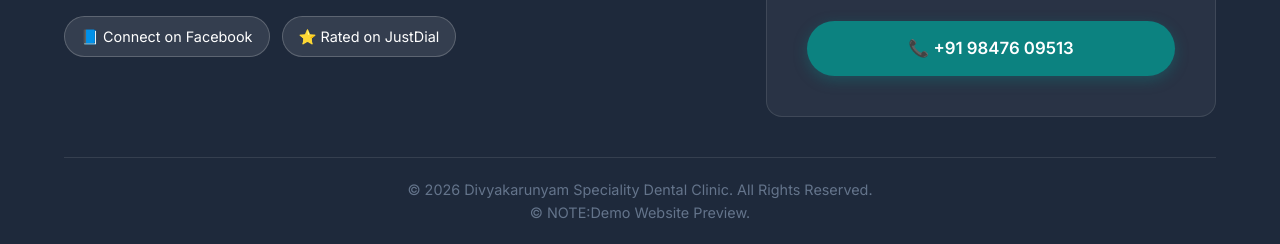
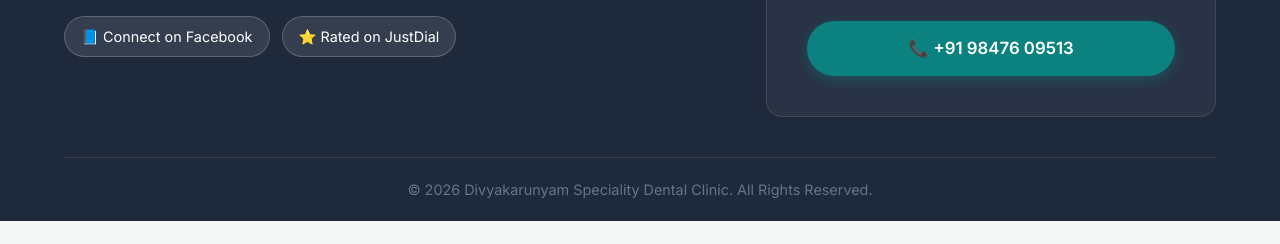
Before and after one commit to Mark56-05/Divya-speciality-clinic, a plain HTML site: page divya-dental/index.html in a window 1280 px wide. Shown: the part 6672-6916 px from the top of the page. After the commit the page ends 6893 px from the top, so only its background shows below. Drawn offline with Linux system fonts and the light colour scheme.

Commit message:
Add files via upload

```diff
--- a/divya-dental/index.html
+++ b/divya-dental/index.html
@@ -361,7 +361,7 @@
     <!-- Footer -->
     <footer class="footer-contact" id="appointment">
         <div class="container">
-            <div class="footer-content reveal slide-up">
+            <div class="footer-content">
                 <div class="footer-logo logo" style="flex-direction: column; align-items: flex-start;">
                     <div style="display: flex; align-items: center; gap: 16px;">
                         <img src="images/logo.jpg" alt="Divyakarunyam Health Foundation Logo" class="clinic-logo">
@@ -387,9 +387,8 @@
                     </a>
                 </div>
             </div>
-            <div class="footer-bottom text-center reveal slide-up delay-200" style="text-align: center;">
+            <div class="footer-bottom text-center" style="text-align: center;">
                 <p>&copy; 2026 Divyakarunyam Speciality Dental Clinic. All Rights Reserved.</p>
-                <p>&copy; NOTE:Demo Website Preview.</p>
             </div>
         </div>
     </footer>
@@ -419,5 +418,4 @@
     </script>
 </body>
 
-
 </html>
```
